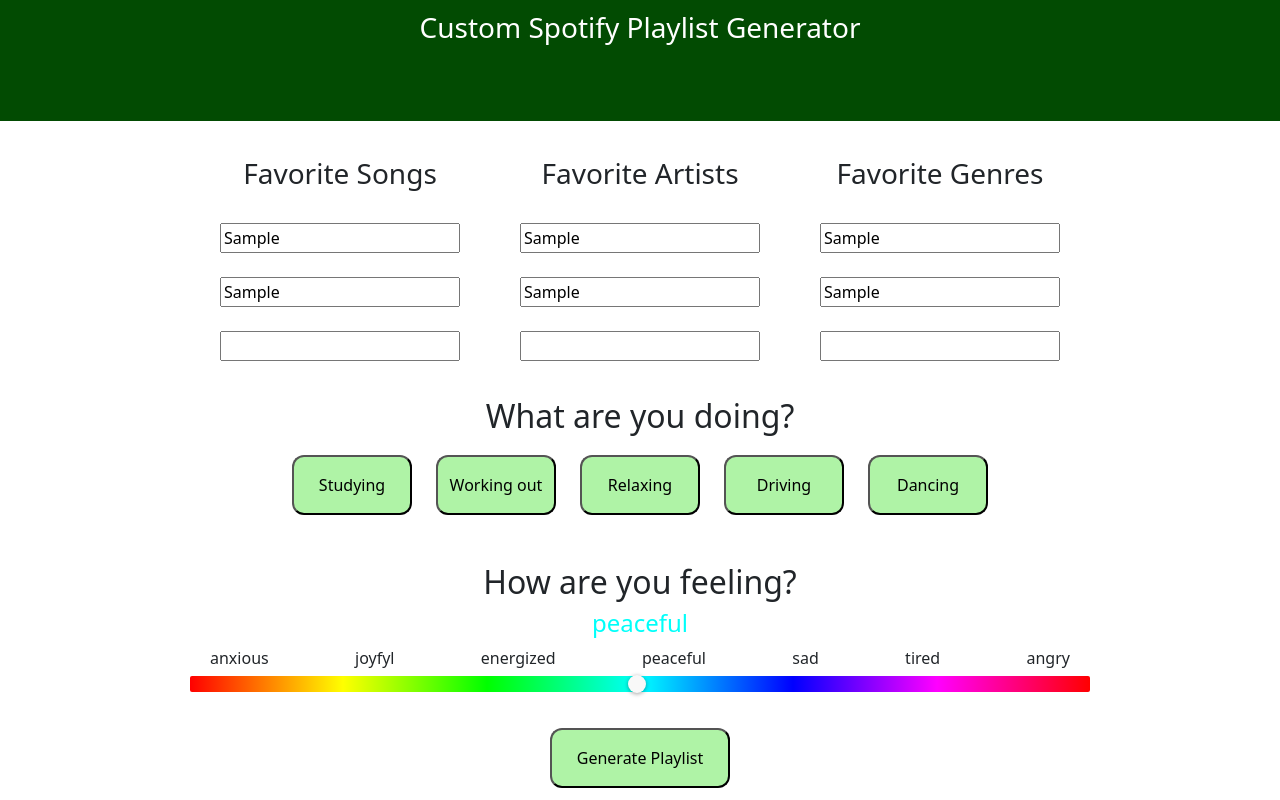
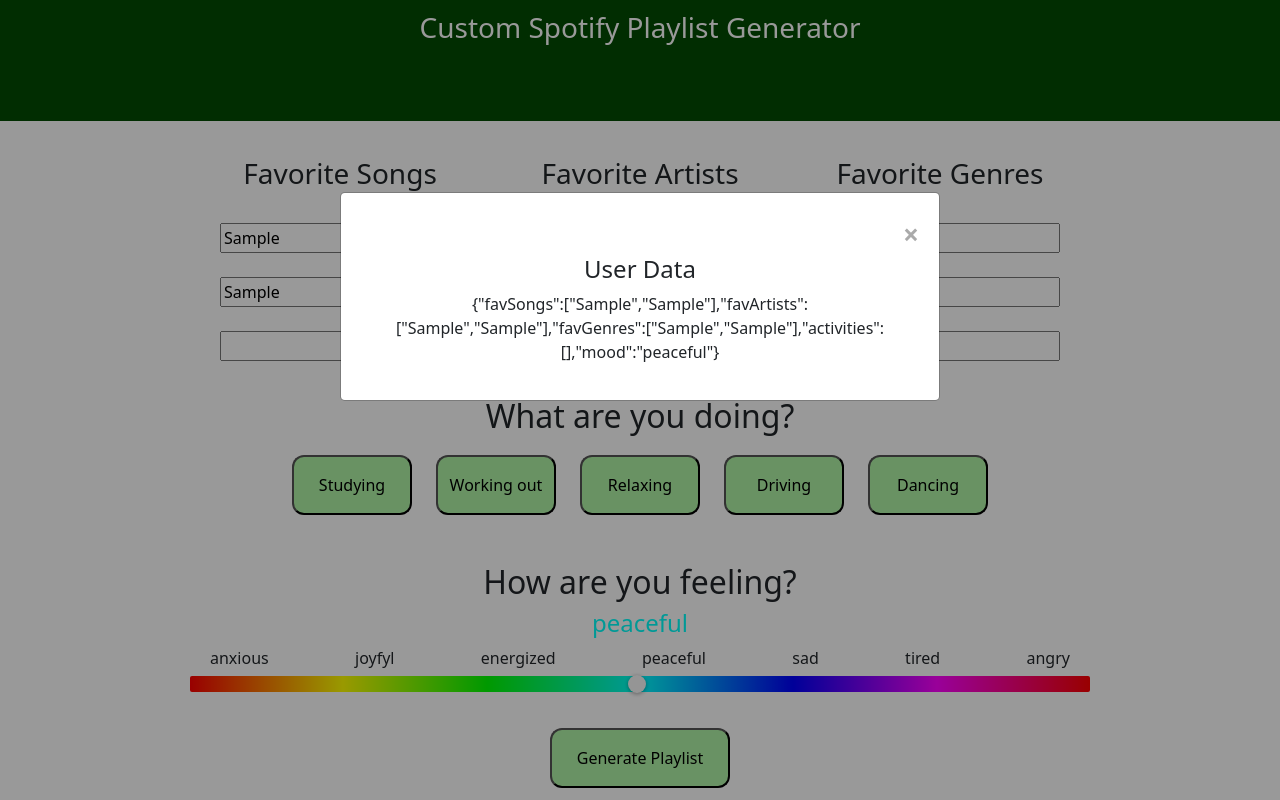
Before and after one commit to jamieboss/OctaveCapstone, a React (Create React App) app in the folder octave-app/: page / in a window 1280 px wide. Both pictures are taken after typing "Sample", "Sample", "Sample", "Sample", "Sample", "Sample" into the empty fields and a click on the button "Generate Playlist". Shown: the part 135-935 px from the top of the page. Built offline with nearby package versions, Linux system fonts and the light colour scheme.

Commit message:
Popup of user data

```diff
--- a/octave-app/public/index.html
+++ b/octave-app/public/index.html
@@ -24,7 +24,7 @@
       work correctly both with client-side routing and a non-root public URL.
       Learn how to configure a non-root public URL by running `npm run build`.
     -->
-    <title>React App</title>
+    <title>Octave</title>
   </head>
   <body>
     <noscript>You need to enable JavaScript to run this app.</noscript>
--- a/octave-app/src/App.css
+++ b/octave-app/src/App.css
@@ -70,3 +70,43 @@
 .Generate button {
   width: 180px;
 }
+
+/* The Modal (background) */
+.modal {
+  display: none; /* Hidden by default */
+  position: fixed; /* Stay in place */
+  z-index: 1; /* Sit on top */
+  left: 0;
+  top: 0;
+  width: 100%; /* Full width */
+  height: 100%; /* Full height */
+  overflow: auto; /* Enable scroll if needed */
+  background-color: rgb(0,0,0); /* Fallback color */
+  background-color: rgba(0,0,0,0.4); /* Black w/ opacity */
+}
+
+/* Modal Content/Box */
+.modal-content {
+  background-color: #fefefe;
+  margin: 15% auto; /* 15% from the top and centered */
+  padding: 20px;
+  overflow: auto;
+  border: 1px solid #888;
+  width: 600px!important; /* Could be more or less, depending on screen size */
+}
+
+/* The Close Button */
+.close {
+  color: #aaa;
+  float: right;
+  font-size: 28px;
+  font-weight: bold;
+  margin-left: auto;
+}
+
+.close:hover,
+.close:focus {
+  color: black;
+  text-decoration: none;
+  cursor: pointer;
+}
--- a/octave-app/src/App.js
+++ b/octave-app/src/App.js
@@ -33,8 +33,16 @@
   }
   //Get mood
   userData.mood = document.getElementsByClassName("Mood")[0].innerHTML;
-  //Return all info
-  console.log(userData);
+
+  //Display pop-up
+  var modal = document.getElementById("myModal");
+  modal.firstChild.childNodes[2].textContent = JSON.stringify(userData)
+  modal.style.display = "block";
+}
+
+function closePopup() {
+  var modal = document.getElementById("myModal");
+  modal.style.display = "none";
 }
 
 function App() {
@@ -80,6 +88,15 @@
       <div className = "Generate">
         <button onClick={collectData}>Generate Playlist</button>
       </div>
+
+      <div id="myModal" className="modal">
+        <div className="modal-content">
+          <span className="close" onClick={closePopup}>&times;</span>
+          <h4>User Data</h4>
+          <p></p>
+        </div>
+      </div>
+
     </div>
   );
 }
```
